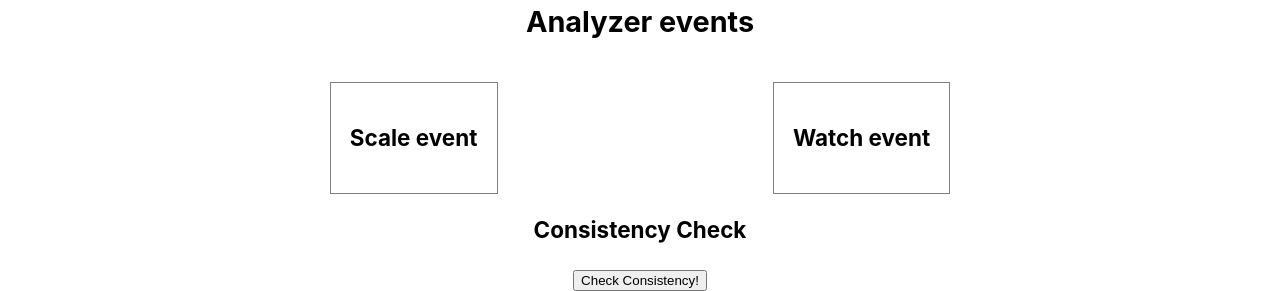
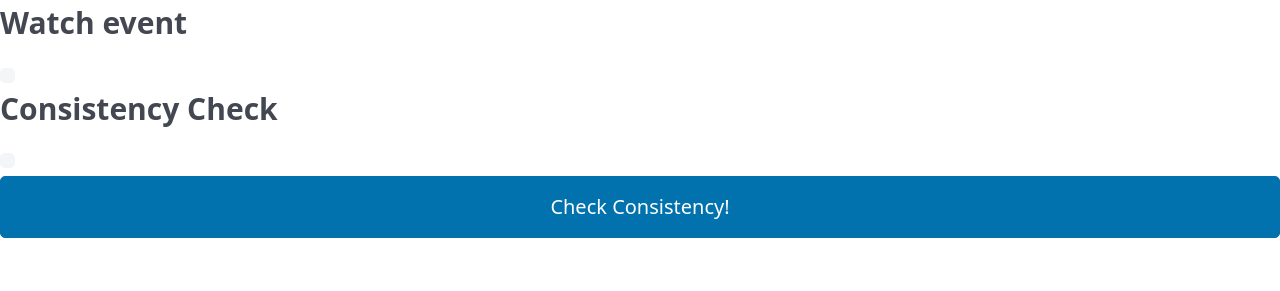
Before and after one commit to QuestionableAtBest/ACIT3855Lab9, a plain HTML site: page dashboard/index.html in a window 1280 px wide. Shown: the part 743-1034 px from the top of the page. Drawn offline with nearby package versions, Linux system fonts and the light colour scheme; no server answers.

Commit message:
Fixed html button linking and added pico again

```diff
--- a/dashboard/index.html
+++ b/dashboard/index.html
@@ -3,7 +3,7 @@
 
 <head>
     <meta charset="utf-8" />
-    <link rel="stylesheet" href="style.css">
+    <link rel="stylesheet" href="https://cdn.jsdelivr.net/npm/@picocss/pico@2/css/pico.min.css">
     <meta name="viewport" content="width=device-width, initial-scale=1" />
     <meta name="theme-color" content="#000000" />
     <meta name="description" content="ACIT3855 statistics application" />
@@ -47,7 +47,7 @@
                 </code>
             </div>
             <div>
-                <form action="http://microservices-acit3855-harry.westus2.cloudapp.azure.com:8120/update" method="POST">
+                <form action="http://microservices-acit3855-harry.westus2.cloudapp.azure.com/consistency_check/update" method="POST">
                     <button type="submit">Check Consistency!</button>
                 </form>
             </div>
```
